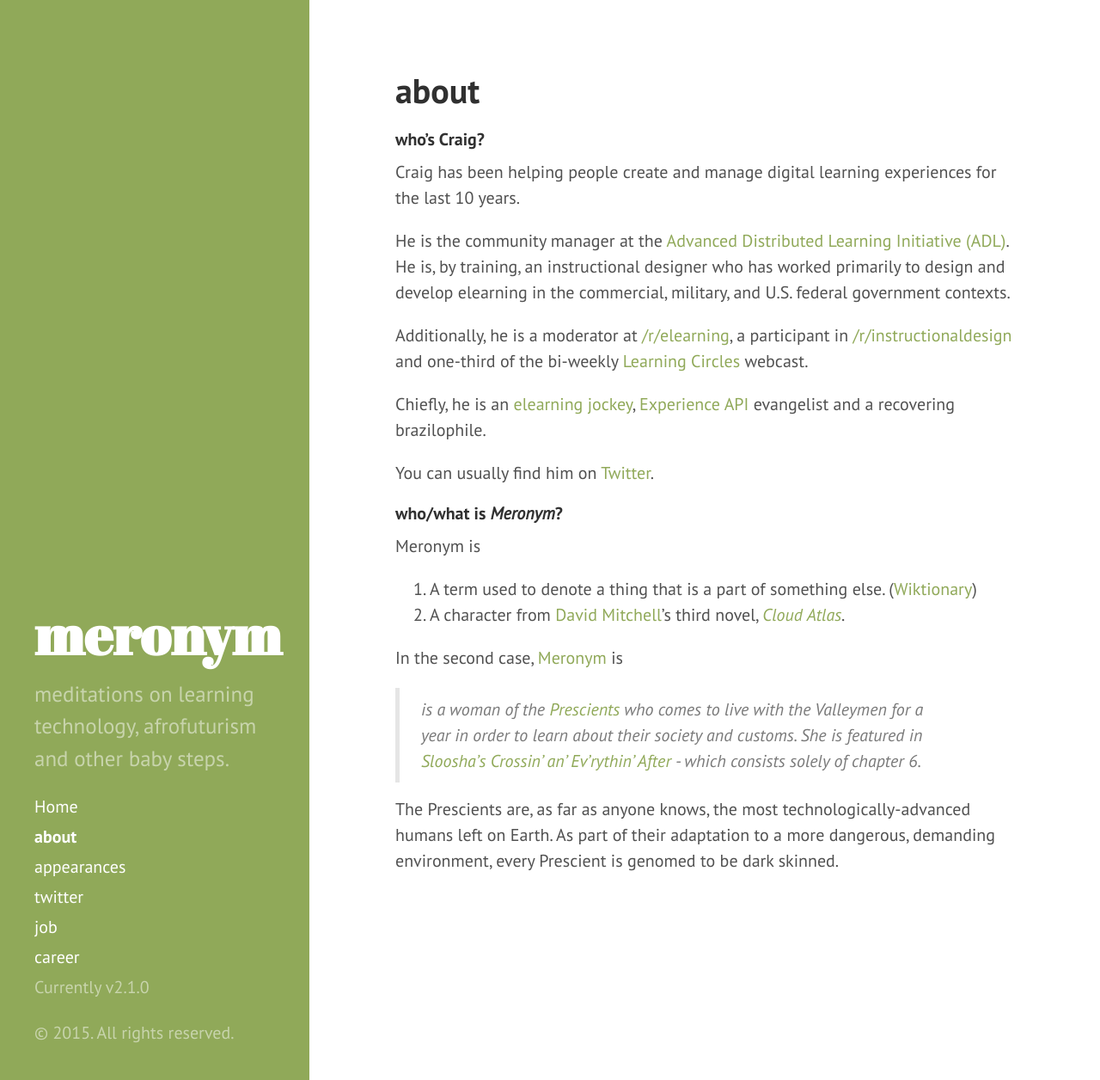
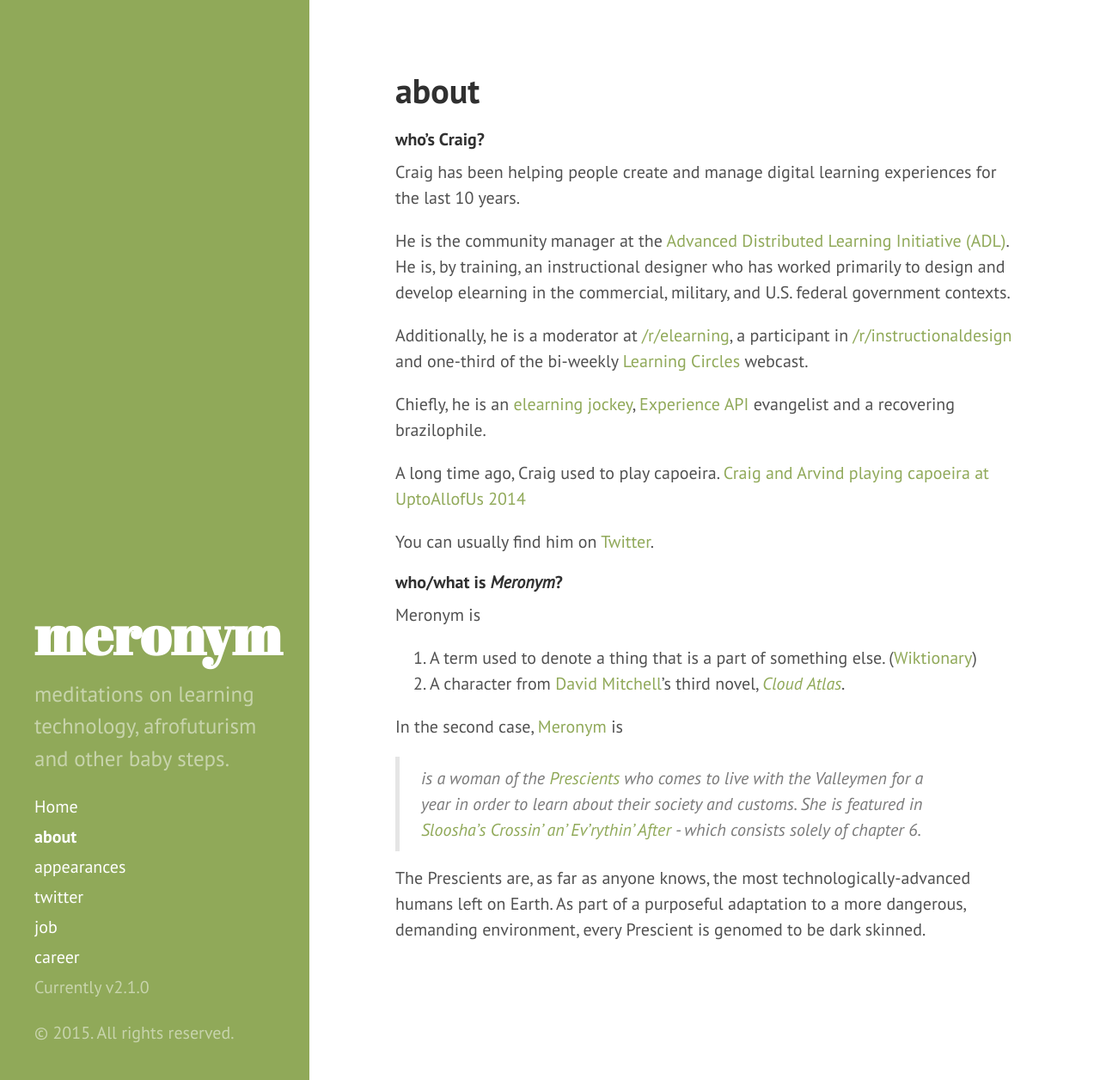
Before and after one commit to craigwiggins/craigwiggins.github.io, a Jekyll site: the page built from about.md, in a window 1280 px wide and 1256 px high. Shown: the whole window at 86% size. Built offline with Jekyll 4.4.1, drawn with Linux system fonts in a browser that asks for light colours; Markdown is read by kramdown in place of the engine named in the settings.

Commit message:
edited about.md
added capoeira image.

```diff
--- a/about.md
+++ b/about.md
@@ -13,6 +13,9 @@
 
 Chiefly, he is an [elearning jockey](http://elearningjockey.blogspot.com/), [Experience API](http://xapi.adlnet.gov) evangelist and a recovering brazilophile.
 
+A long time ago, Craig used to play capoeira.
+[Craig and Arvind playing capoeira at UptoAllofUs 2014](http://1leskc3vt3972zgl6yx4oyqe.wpengine.netdna-cdn.com/wp-content/uploads/2014/03/IMG_4328.png)
+
 You can usually find him on [Twitter](http://www.twitter.com/oxala75).
 
 ######who/what is *Meronym*?
@@ -25,4 +28,4 @@
 In the second case, [Meronym](http://cloudatlas.wikia.com/wiki/Meronym) is
 > *is a woman of the [Prescients](http://cloudatlas.wikia.com/wiki/Prescients) who comes to live with the Valleymen for a year in order to learn about their society and customs. She is featured in [Sloosha's Crossin' an' Ev'rythin' After](http://cloudatlas.wikia.com/wiki/Sloosha%27s_Crossin%27_an%27_Ev%27rythin%27_After) - which consists solely of chapter 6.*
 
-The Prescients are, as far as anyone knows, the most technologically-advanced humans left on Earth. As part of their adaptation to a more dangerous, demanding environment, every Prescient is genomed to be dark skinned.
+The Prescients are, as far as anyone knows, the most technologically-advanced humans left on Earth. As part of a purposeful adaptation to a more dangerous, demanding environment, every Prescient is genomed to be dark skinned.
```
